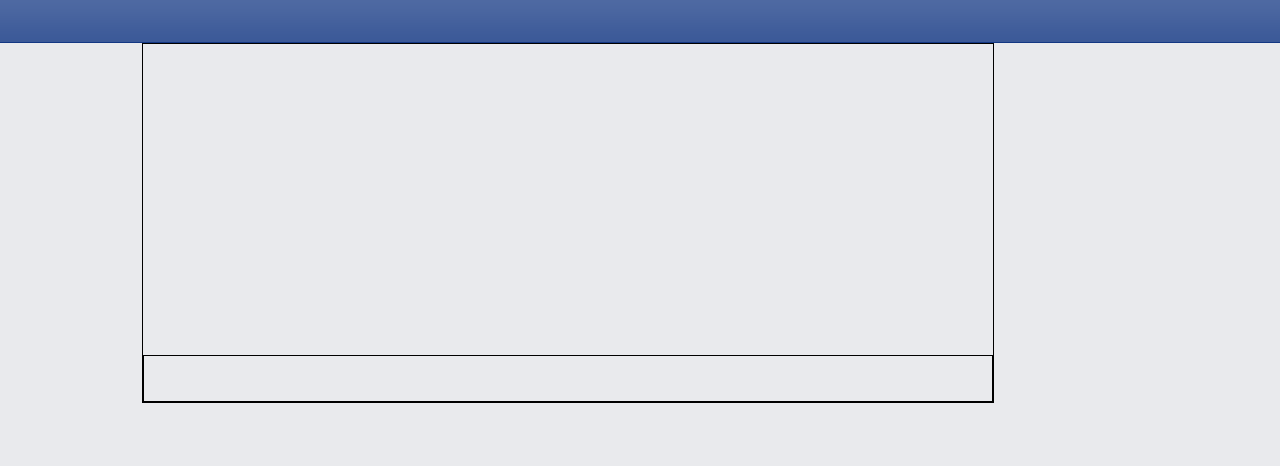
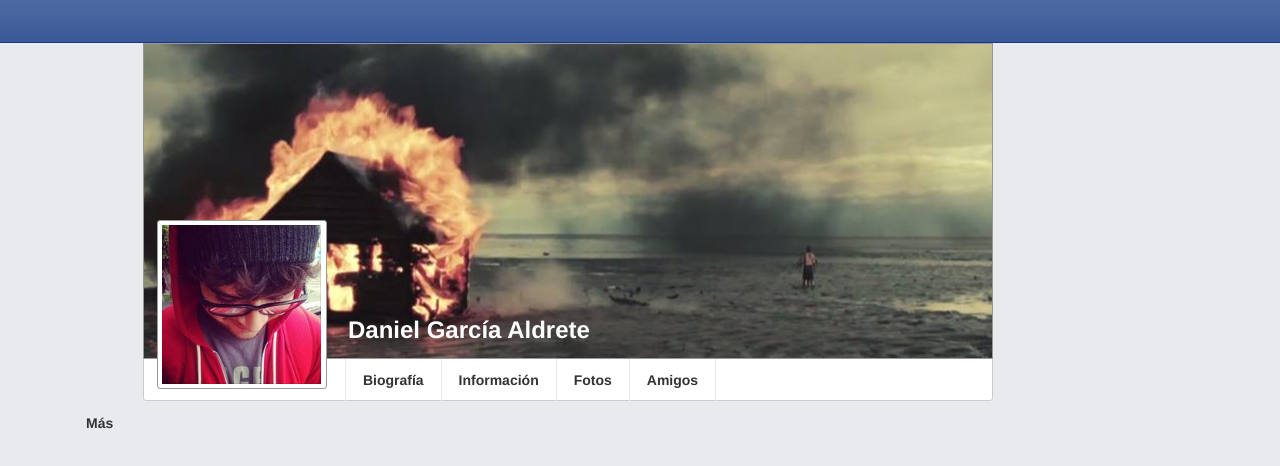
Before and after one commit to danisdead/lizardon, a plain HTML site: page index.html in a window 1280 px wide. Drawn offline with Linux system fonts and the light colour scheme.

Commit message:
Cambios en la maquetación.

```diff
--- a/css/estilos.css
+++ b/css/estilos.css
@@ -30,7 +30,7 @@ body{
 #container_pic_info{
 	width: 850px;
 	height: 358px;
-	border: 1px solid #000;
+	/*border: 1px solid #000;*/
 	margin: 0 auto;
 	position: relative;
 	right: 72px;
@@ -42,4 +42,75 @@ body{
 	border: 1px solid #000;
 	position: relative;
 	top: 311px;
+	background-color: #FFF;
+	border: 1px solid #cccccc;
+	border-radius: 3px;
 }
+
+.menu_text{
+	border-right: 1px solid #e9eaed;
+	float: left;
+	font-size: 14px;
+	font-weight: bold;
+	height: 43px;
+	line-height: 3.05;
+	padding: 0 17px;
+	position: relative;
+	vertical-align: middle;
+	white-space: nowrap;
+	top: -311px;
+	left: -244px;
+	color: #333;
+}
+
+#cover_pic{
+	background: url(../img/10154405_686705404719679_3079758776028496734_n.jpg) no-repeat;
+	width: 848px;
+	height: 314px;
+	position: relative;
+	z-index: 99;
+	float: left;
+	background-position: -29px;
+	border: 1px solid #999999;
+}
+
+#container_profile_pic{
+	padding: 4px;
+	width: 160px;
+	height: 159px;
+	border: 1px #999999 solid;
+	position: relative;
+	z-index: 100;
+	float: left;
+	top: -139px;
+	left: 14px;
+	background-color: #FFF;
+	border-radius: 3px;
+}
+
+#profile_pic{
+	background: url(../img/profile_pic.JPG) no-repeat;
+	background-size: 159px 159px;
+	width: 159px;
+	height: 159px;
+}
+
+#profile_name{
+	font-size: 24px;
+	color: #fff;
+	font-weight: bold;
+	float: left;
+	z-index: 100;
+	bottom: 41px;
+	left: 35px;
+	position: relative;
+	cursor: pointer;
+}
+
+#profile_name:hover{
+	text-decoration: underline;
+};
+
+#menu_border_left{
+	border-left: 1px solid #e9eaed;
+}
--- a/index.html
+++ b/index.html
@@ -7,7 +7,20 @@
 <body>
 	<div id="header"></div>
 	<div id="container_pic_info">
-		<div id="container_pic_info_menu"></div>
+		<div id="cover_pic">
+		</div>
+		<div id="container_profile_pic">
+			<div id="profile_pic"></div>
+		</div>
+		<span id="profile_name">Daniel Garc&iacute;a Aldrete</span>
+		<div id="container_pic_info_menu">
+			<div class="menu_text"></div>
+			<div class="menu_text">Biograf&iacute;a</div>
+			<div class="menu_text">Informaci&oacute;n</div>
+			<div class="menu_text">Fotos</div>
+			<div class="menu_text">Amigos</div>
+			<div class="menu_text">M&aacute;s</div>
+		</div>
 	</div>
 </body>
 </html>
```
Also changed, not shown: img/10154405_686705404719679_3079758776028496734_n.jpg (added), img/profile_pic.JPG (added).
